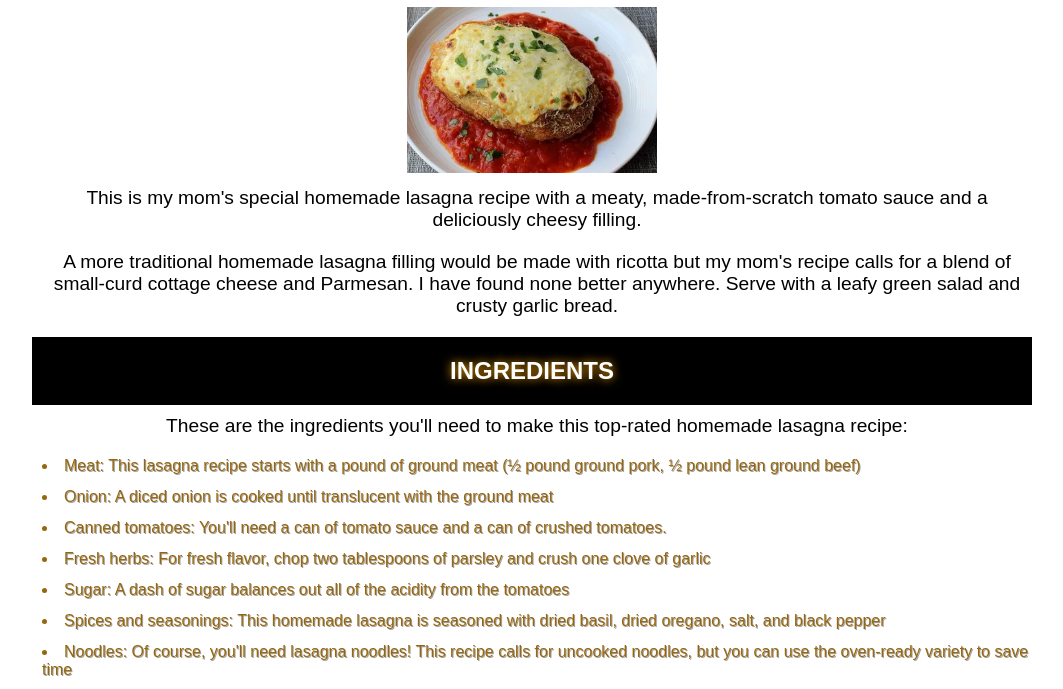
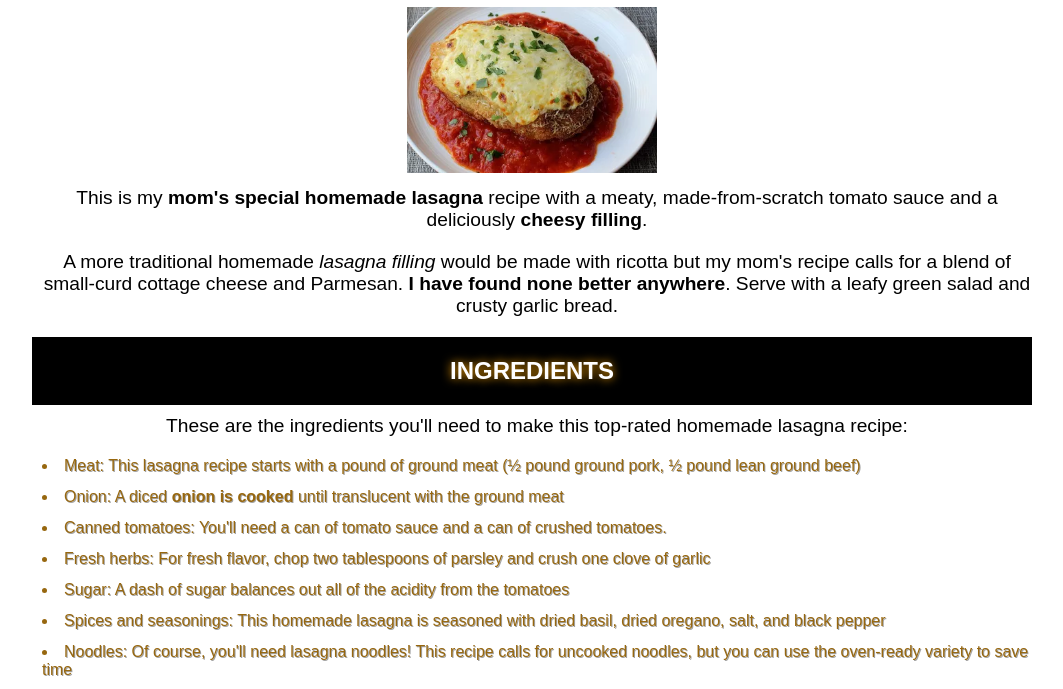
Before and after one commit to exprimal/odin-recipes, a plain HTML site: page recipes/lasagna.html in a window 1280 px wide. Shown: the part 98-787 px from the top of the page, without its empty margins (108-1171 px from the left). Drawn offline with Linux system fonts and the light colour scheme.

Commit message:
some inline block elemnts added to the content

```diff
--- a/recipes/lasagna.html
+++ b/recipes/lasagna.html
@@ -18,10 +18,10 @@
 
         <div class="image-body"><img class="img image-size " src="lasanha.webp" alt="image of lasagna"></div>
         <p>
-            This is my mom's special homemade lasagna recipe with a meaty, made-from-scratch tomato sauce and a deliciously cheesy filling.
+            This is my <b>mom's special homemade lasagna</b> recipe with a meaty, made-from-scratch tomato sauce and a deliciously <b>cheesy filling</b>.
         </p>
         <p>
-            A more traditional homemade lasagna filling would be made with ricotta but my mom's recipe calls for a blend of small-curd cottage cheese and Parmesan. I have found none better anywhere. Serve with a leafy green salad and crusty garlic bread.
+            A more traditional homemade <i>lasagna filling</i> would be made with ricotta but my mom's recipe calls for a blend of small-curd cottage cheese and Parmesan. <b>I have found none better anywhere</b>. Serve with a leafy green salad and crusty garlic bread.
         </p>
 
         <div class="titulo">
@@ -34,7 +34,7 @@
                 Meat: This lasagna recipe starts with a pound of ground meat (½ pound ground pork, ½ pound lean ground beef)
             </li>
             <li>
-                Onion: A diced onion is cooked until translucent with the ground meat
+                Onion: A diced <b>onion is cooked</b> until translucent with the ground meat
             </li>
             <li>
                 Canned tomatoes: You'll need a can of tomato sauce and a can of crushed tomatoes.
@@ -56,7 +56,7 @@
             </li>
             <li>
                 Eggs: Eggs make the cheese layer extra creamy. Plus, they act as a binding agent (which means they hold the layer together)
-            <li>
+            </li>
         </ul>
 
         <div class="titulo">
```
Also changed, not shown: recipes/pizza.html (+1 -1 lines).
